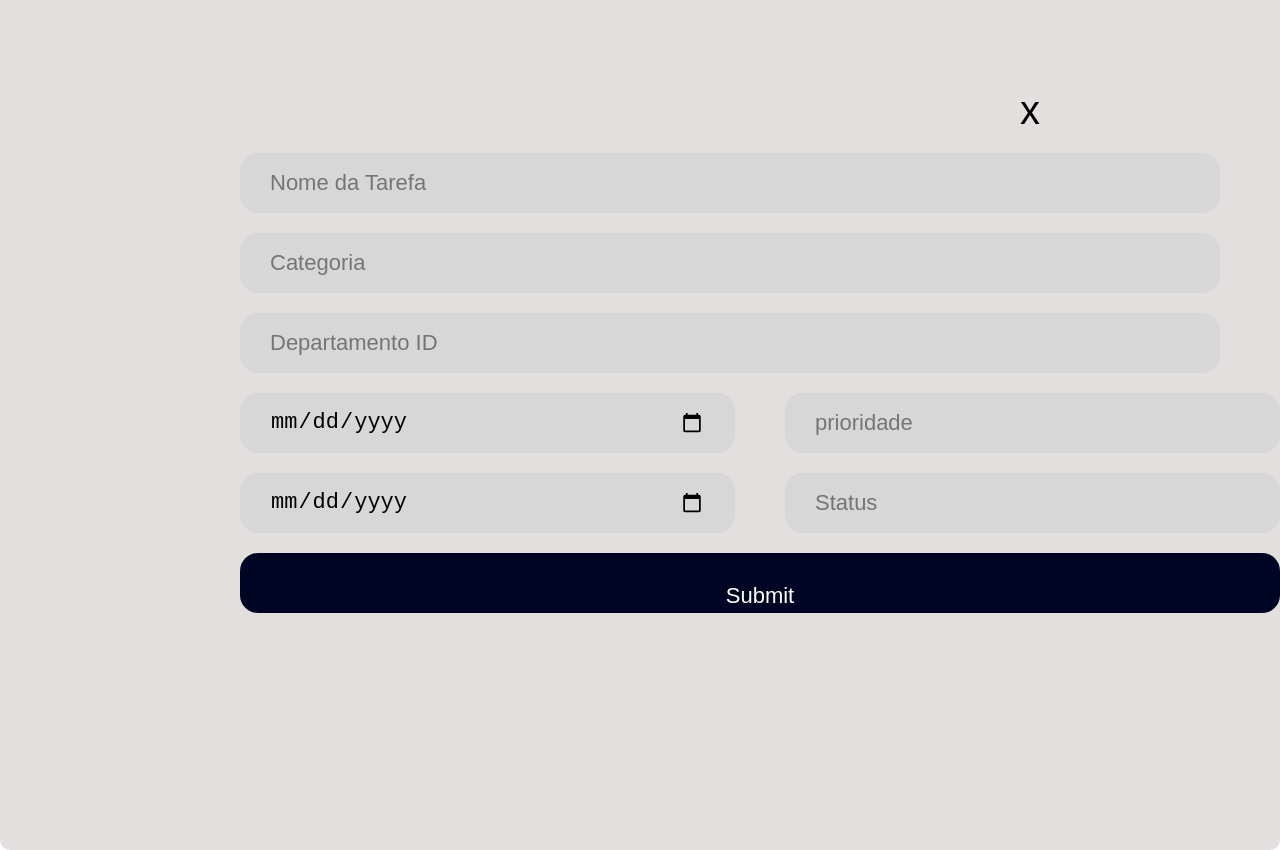
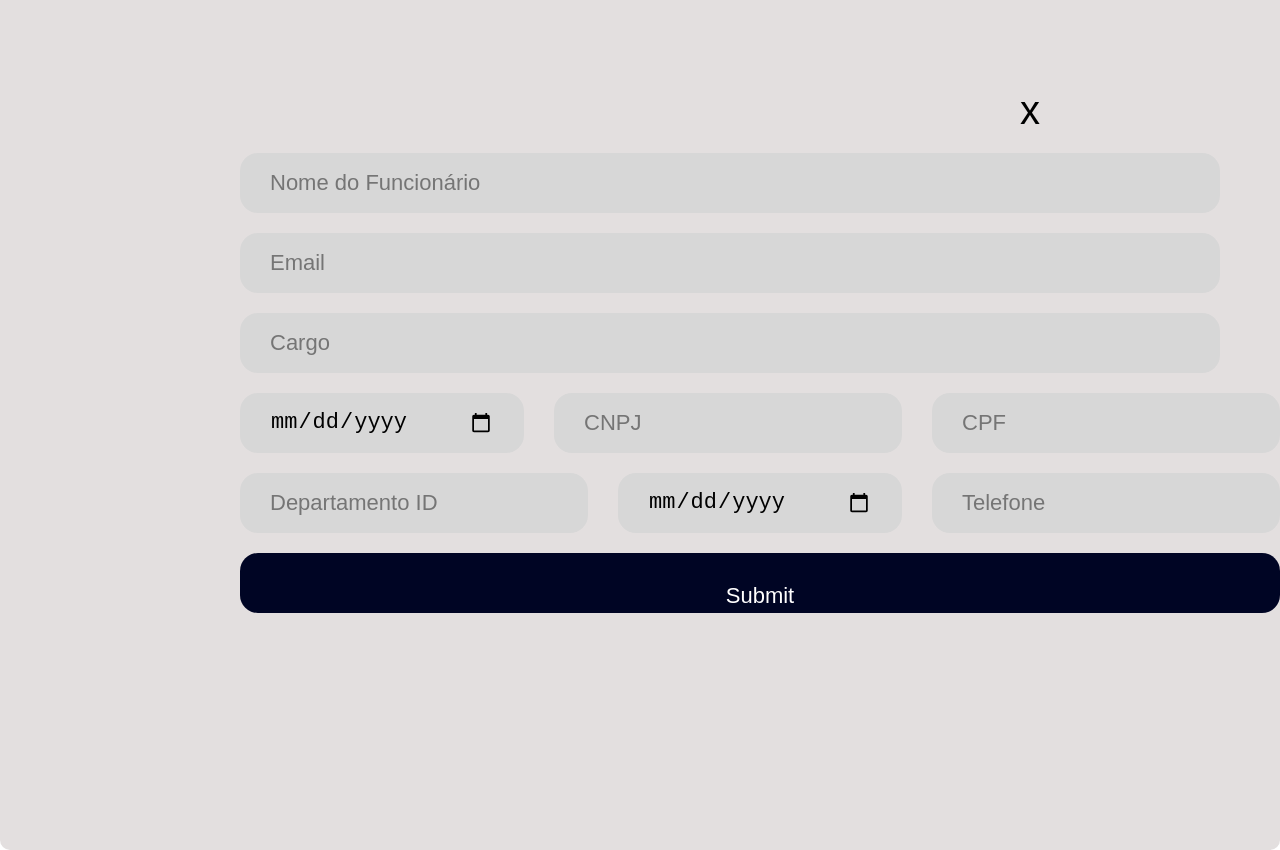
Before and after one commit to eupedrorodrigues/Cadastro_empresa, a React (Create React App) app: page / in a window 1280 px wide. Built offline with nearby package versions, Linux system fonts and the light colour scheme.

Commit message:
Refactor: unsuccessful

```diff
--- a/src/App.tsx
+++ b/src/App.tsx
@@ -10,7 +10,7 @@ import CadastroFuncionario from './components/cadastroFuncionario/CadastroFuncio
 function App() {
   return (
     <div className="App">
-      <TasksForm/>
+      <CadastroFuncionario/>
     </div>
   );
 }
```
